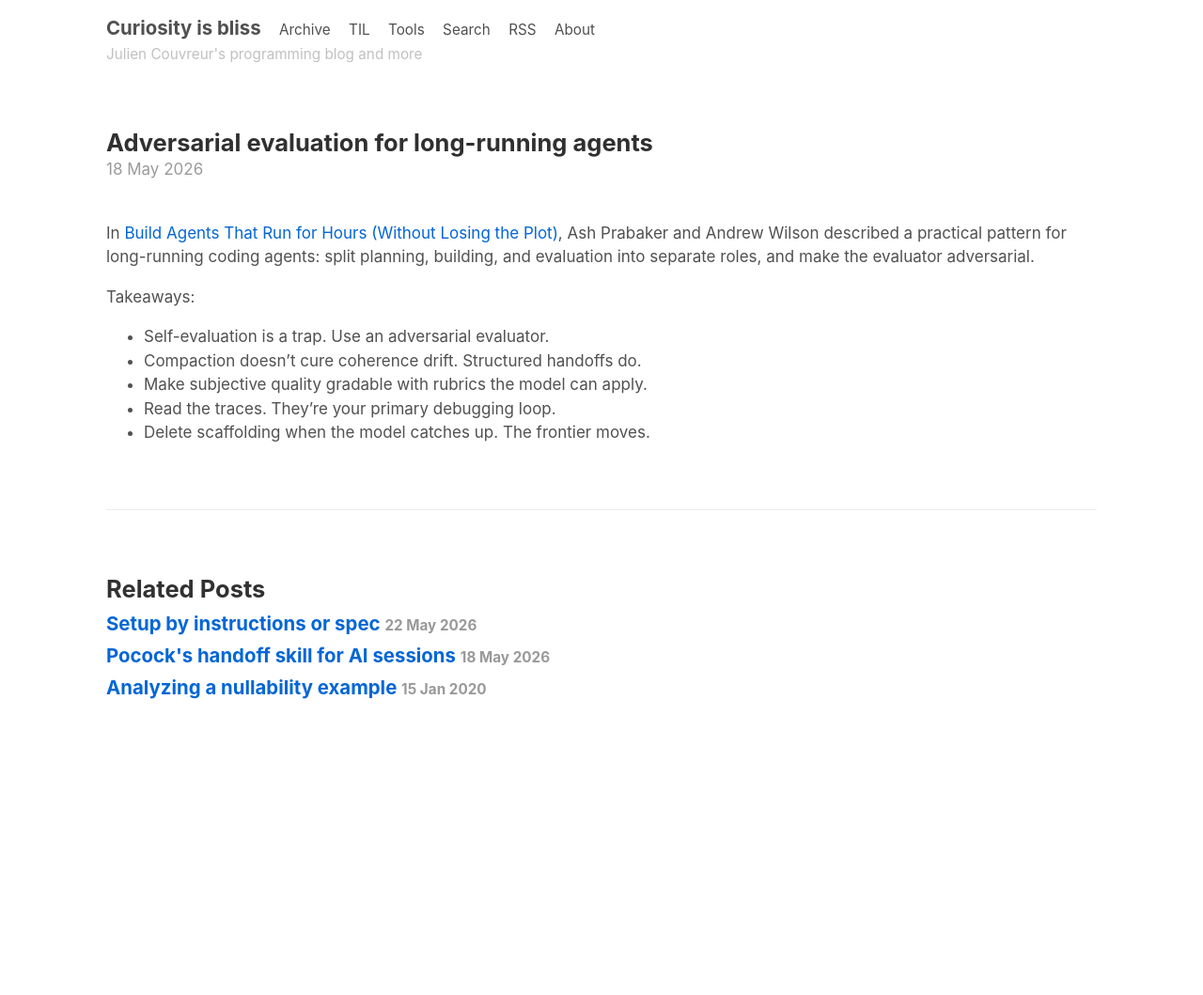
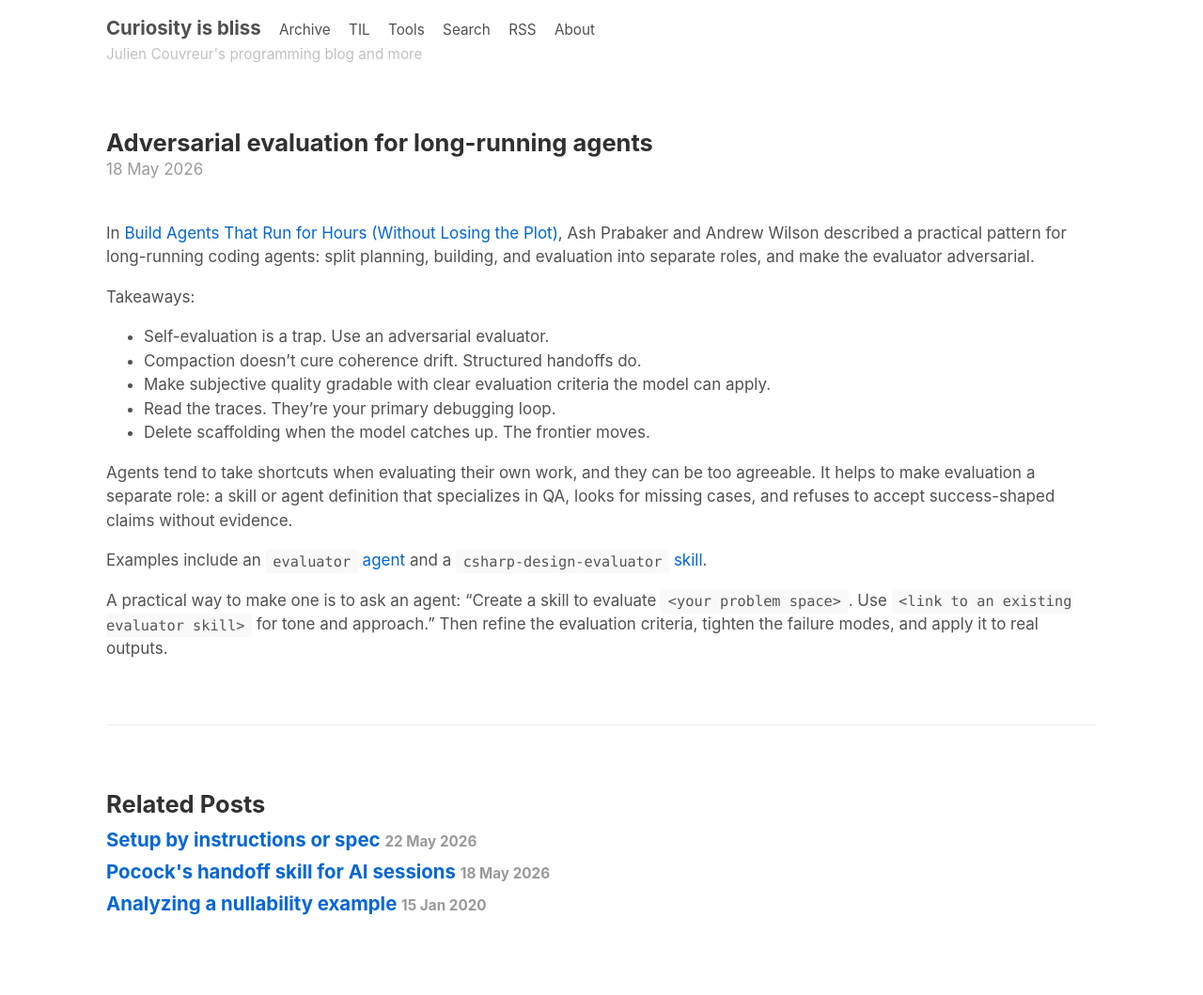
Before and after one commit to jcouv/jcouv.github.io, a Jekyll site: the page built from _posts/2026-05-18-adversarial-agent-evaluation.md, in a window 1280 px wide. Shown: the whole page at 94% size. Built offline with Jekyll 4.4.1, drawn with Linux system fonts in a browser that asks for light colours; before the commit the page ends 900 px from its top, so only the background shows below that.

Commit message:
Improve evaluator TIL

```diff
--- a/_posts/2026-05-18-adversarial-agent-evaluation.md
+++ b/_posts/2026-05-18-adversarial-agent-evaluation.md
@@ -13,6 +13,12 @@ Takeaways:
 
 - Self-evaluation is a trap. Use an adversarial evaluator.
 - Compaction doesn't cure coherence drift. Structured handoffs do.
-- Make subjective quality gradable with rubrics the model can apply.
+- Make subjective quality gradable with clear evaluation criteria the model can apply.
 - Read the traces. They're your primary debugging loop.
 - Delete scaffolding when the model catches up. The frontier moves.
+
+Agents tend to take shortcuts when evaluating their own work, and they can be too agreeable. It helps to make evaluation a separate role: a skill or agent definition that specializes in QA, looks for missing cases, and refuses to accept success-shaped claims without evidence.
+
+Examples include an [`evaluator` agent](https://github.com/jcouv/dotfiles/blob/main/.github/agents/evaluator.agent.md) and a [`csharp-design-evaluator` skill](https://github.com/jcouv/dotfiles/tree/main/copilot/skills/csharp-design-evaluator).
+
+A practical way to make one is to ask an agent: "Create a skill to evaluate `<your problem space>`. Use `<link to an existing evaluator skill>` for tone and approach." Then refine the evaluation criteria, tighten the failure modes, and apply it to real outputs.
```
